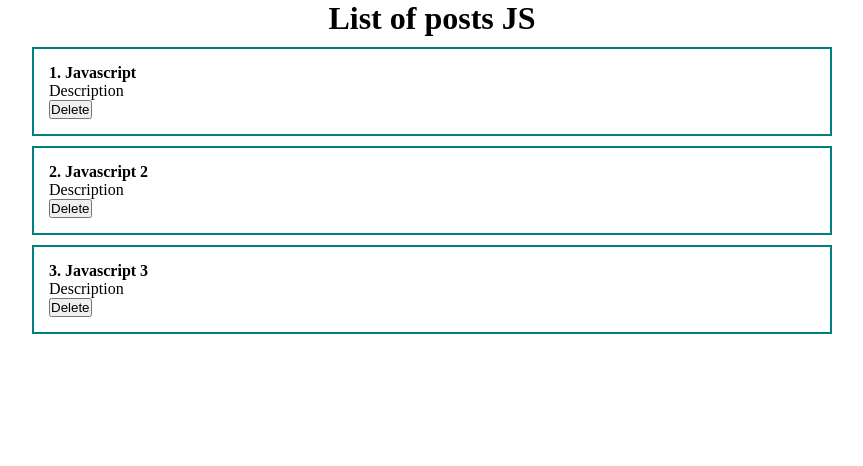
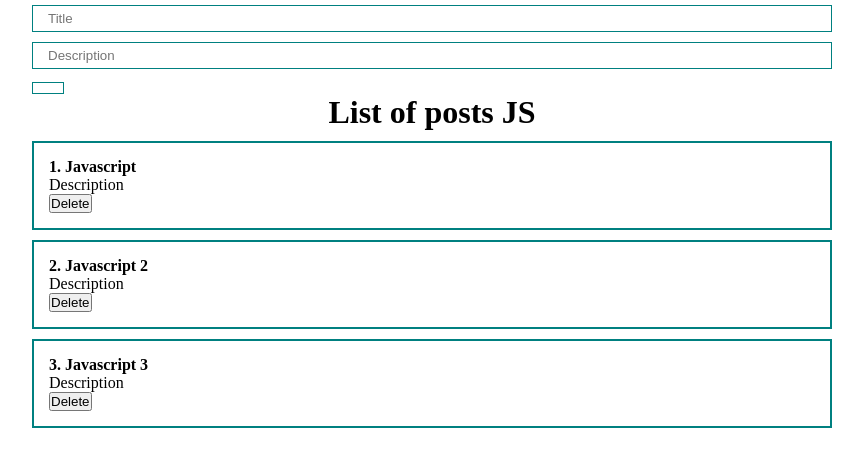
Before and after one commit to ostandrey/react-course, a React (Create React App) app: page / in a window 1280 px wide. Shown: the top 466 px of the page, without its empty margins (208-1071 px from the left). Built offline with nearby package versions, Linux system fonts and the light colour scheme.

Commit message:
Create components and style modules

```diff
--- a/src/App.js
+++ b/src/App.js
@@ -2,8 +2,9 @@
 // import Counter from "./components/Counter";
 // import ClassCounter from "./components/ClassCounter";
 import './styles/app.css'
-import PostItem from "./components/PostItem";
 import PostList from "./components/PostList";
+import MyButton from "./components/UI/button/MyButton";
+import MyInput from "./components/UI/input/MyInput";
 
 function App() {
     const [posts, setPosts] = useState( [
@@ -11,9 +12,24 @@
         {id: 2, title: 'Javascript 2', body: 'Description'},
         {id: 3, title: 'Javascript 3', body: 'Description'}
     ]);
+    const [title, setTitle] = useState()
+
+    const addNewPost = () => {
+        console.log(title)
+    }
 
   return (
     <div className="App">
+        <form>
+            <MyInput
+                type="text"
+                placeholder="Title"
+                value={title}
+                onChange={e => setTitle(e.target.value)}
+            />
+            <MyInput type="text" placeholder="Description"/>
+            <MyButton onClick={addNewPost}/>
+        </form>
         <PostList posts={posts} title='List of posts JS'/>
         {/*<ClassCounter/>*/}
         {/*<Counter/>*/}
--- /dev/null
+++ b/src/components/UI/button/MyButton.jsx
@@ -0,0 +1,12 @@
+import React from 'react';
+import classes from './MyButton.module.css';
+
+const MyButton = ({children, ...props}) => {
+    return (
+        <button {...props} className={classes.myBtn}>
+            {children}
+        </button>
+    );
+};
+
+export default MyButton;
--- /dev/null
+++ b/src/components/UI/button/MyButton.module.css
@@ -0,0 +1,8 @@
+.myBtn {
+    padding: 5px 15px;
+    color: teal;
+    font-size: 14px;
+    background: transparent;
+    border: 1px solid teal;
+    cursor: pointer;
+}
--- /dev/null
+++ b/src/components/UI/input/MyInput.jsx
@@ -0,0 +1,10 @@
+import React from 'react';
+import classes from './MyInput.module.css';
+
+const MyInput = (props) => {
+    return (
+        <input type="text" className={classes.myInput} {...props}/>
+    );
+};
+
+export default MyInput;
--- /dev/null
+++ b/src/components/UI/input/MyInput.module.css
@@ -0,0 +1,6 @@
+.myInput {
+    width: 100%;
+    padding: 5px 15px;
+    margin: 5px 0;
+    border: 1px solid teal;
+}
```
